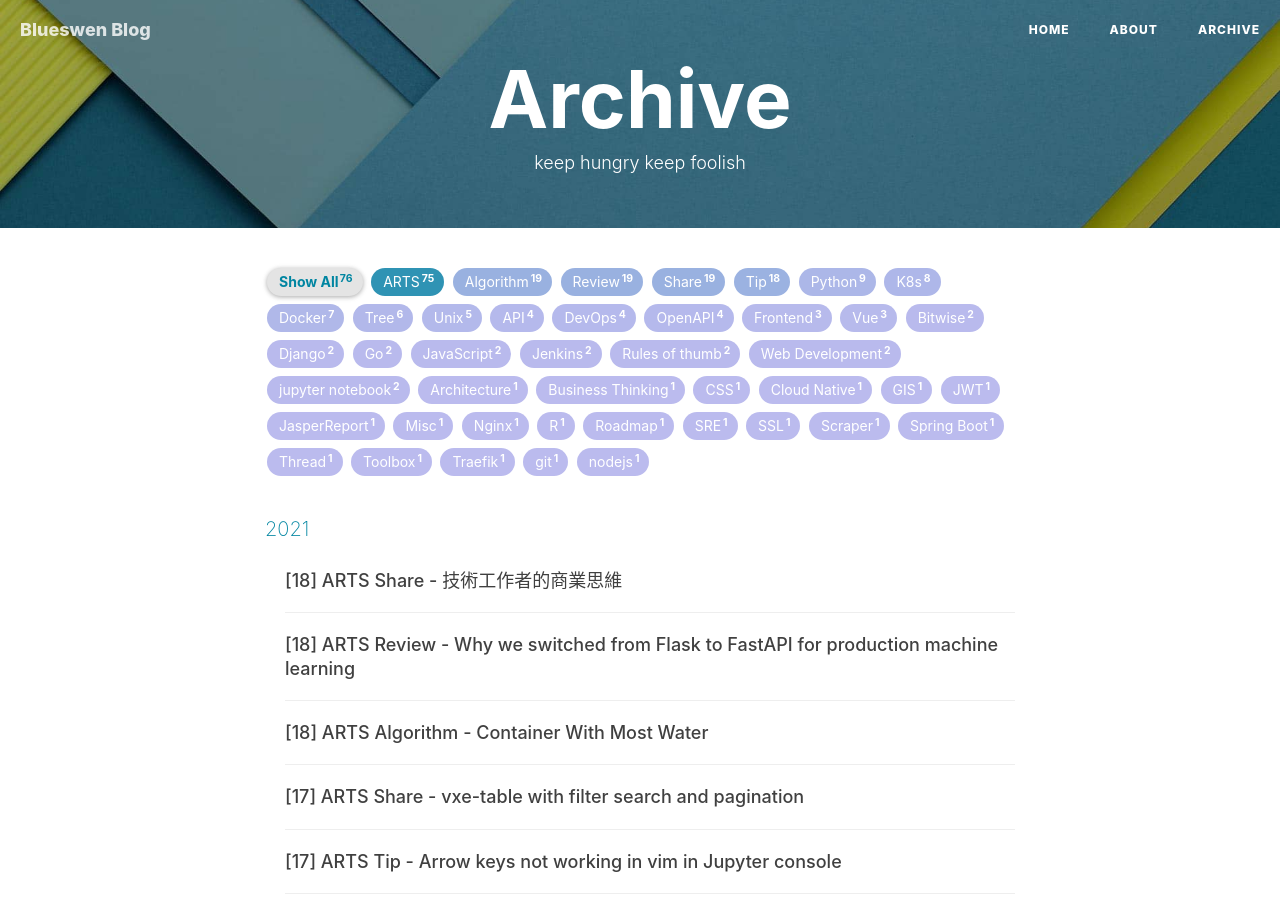
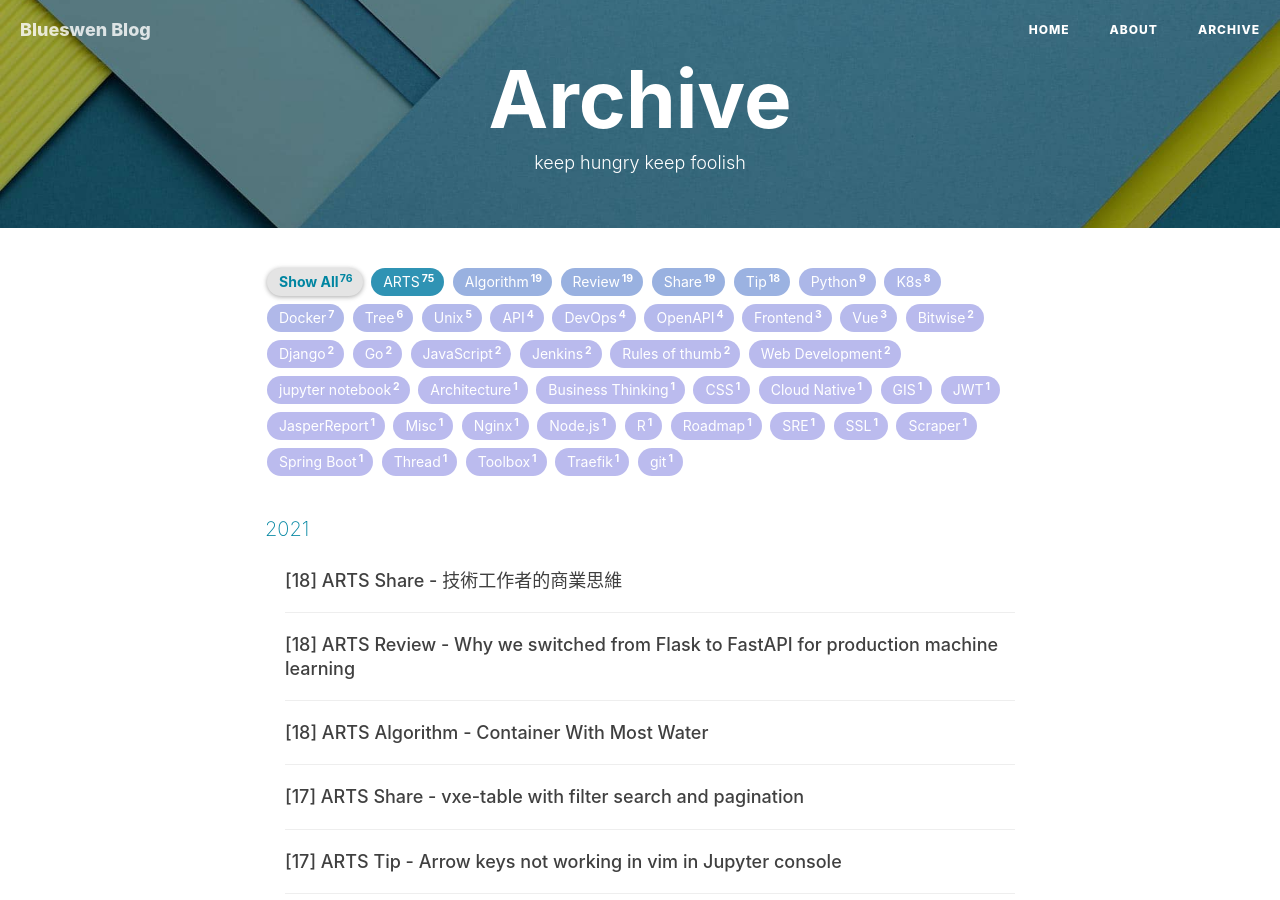
Before and after one commit to blueswen/blueswen.github.io, a Jekyll site: the page built from archive.html, in a window 1280 px wide and 900 px high. Built offline with Jekyll 4.4.1, drawn with Linux system fonts in a browser that asks for light colours; nearby versions of some CDN libraries; comment, search, counter and statistics services are not loaded.

Commit message:
update tag

````diff
--- a/_posts/2020-09-09-npm-ssl-error.md
+++ b/_posts/2020-09-09-npm-ssl-error.md
@@ -7,7 +7,7 @@ header-style: text
 tags:
     - ARTS
     - Tip
-    - nodejs
+    - Node.js
 ---
 
 問題：```npm install``` 出現 npm ERR! code SELF_SIGNED_CERT_IN_CHAIN 錯誤訊息
````
